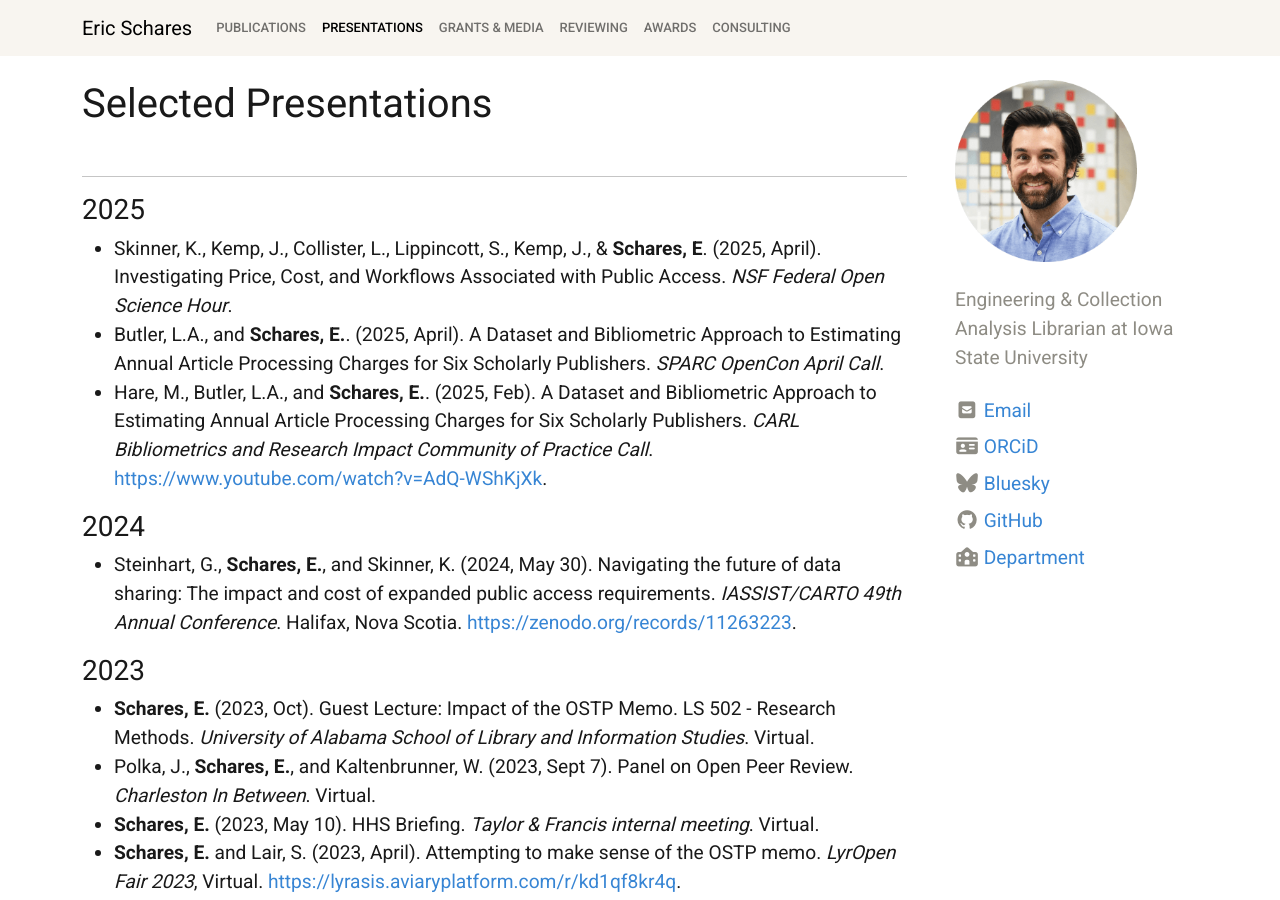
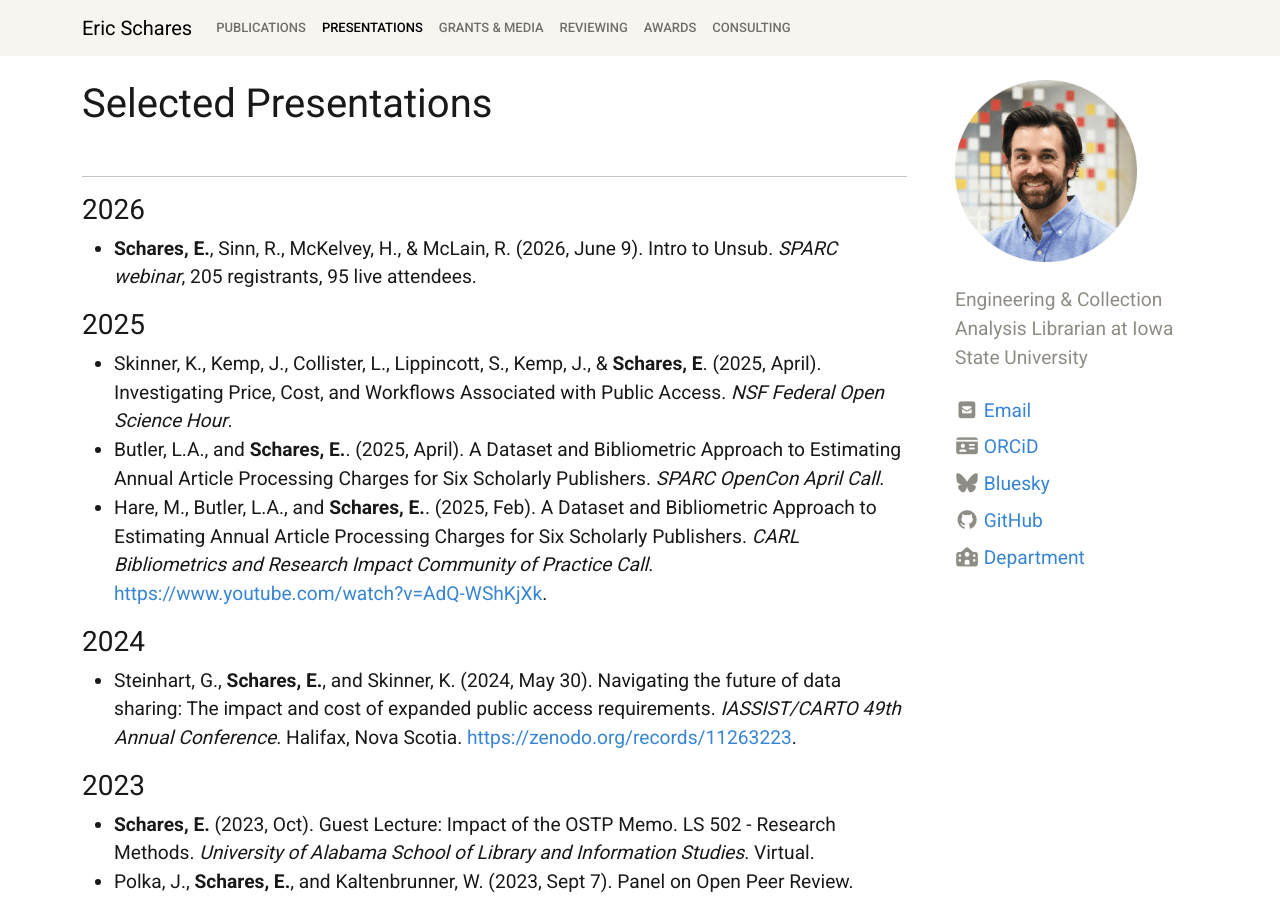
Before and after one commit to eschares/eschares.github.io, a Jekyll site: the page built from pages/presentations.md, in a window 1280 px wide and 900 px high. Built offline with Jekyll 4.4.1, drawn with Linux system fonts in a browser that asks for light colours; nearby versions of some CDN libraries; some of the changed text lies outside the part shown.

Commit message:
Add SPARC Intro to Unsub webinar

```diff
--- a/_config.yml
+++ b/_config.yml
@@ -11,7 +11,7 @@
 #
 title: Eric Schares
 description: "" # " " for punctuation, shows at bottom of page
-year: last updated May 26, 2026
+year: last updated June 9, 2026
 author: #Eric Schares
 bio: "Engineering & Collection Analysis Librarian at Iowa State University"  # underneath author name
 
--- a/pages/presentations.md
+++ b/pages/presentations.md
@@ -9,6 +9,9 @@ nav_order: 2
 
 
 * * *
+
+### 2026
+- **Schares, E.**, Sinn, R., McKelvey, H., & McLain, R. (2026, June 9). Intro to Unsub. _SPARC webinar_, 205 registrants, 95 live attendees.
 
 ### 2025
 - Skinner, K., Kemp, J., Collister, L., Lippincott, S., Kemp, J., & **Schares, E**. (2025, April). Investigating Price, Cost, and Workflows Associated with Public Access. _NSF Federal Open Science Hour_.
```
